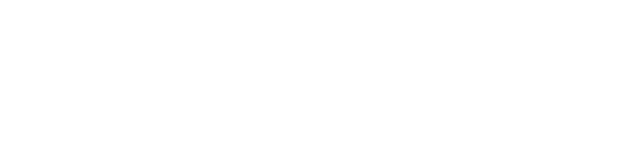
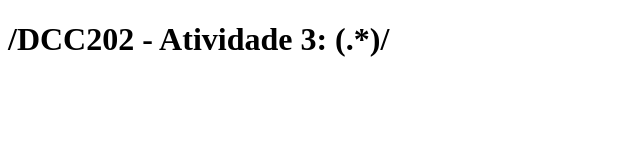
Before and after one commit to ufjf-dcc202/ufjf-dcc202-2023-3-a-atv3-joaopedrodaniel, a website: page index.html in a window 1280 px wide. Shown: the whole page, without its empty margins (0-640 px from the left). Drawn offline with Linux system fonts and the light colour scheme.

Commit message:
Cria um main e adiciona um título

```diff
--- a/index.html
+++ b/index.html
@@ -6,6 +6,6 @@
     <title>DCC202 - Atividade 3: João Pedro Daniel</title>
 </head>
 <body>
-
+    <main><h1>/DCC202 - Atividade 3: (.*)/</h1></main>
 </body>
 </html>
```
